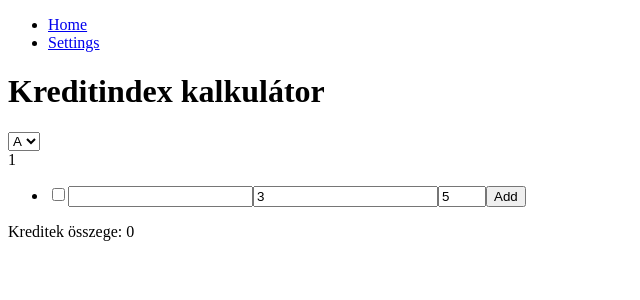
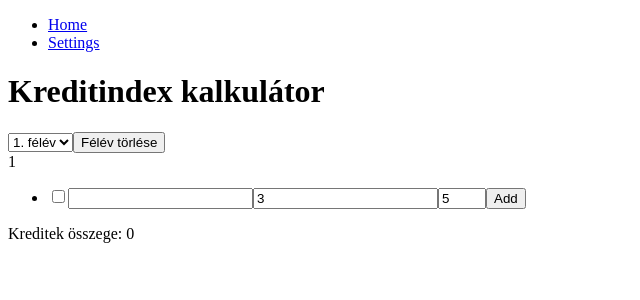
Before and after one commit to janosnagygyorgy/kredit-v2, a React (Vite) app: page /home in a window 1280 px wide. Shown: the top 300 px of the page, without its empty margins (0-640 px from the left). Built offline with nearby package versions, Linux system fonts and the light colour scheme.

Commit message:
Add delete semester button

```diff
--- a/src/components/SemesterSelect.tsx
+++ b/src/components/SemesterSelect.tsx
@@ -1,11 +1,17 @@
+import { v4 } from "uuid";
+
 interface SemesterSelectProps {
+  options: string[];
   selectedSemester: string;
   onChangeSelectedSemester: (selectedSemester: string) => void;
+  onDeleteSemester: (semesterToDelete: string) => void;
 }
 
 function SemesterSelect({
+  options,
   selectedSemester,
   onChangeSelectedSemester,
+  onDeleteSemester,
 }: SemesterSelectProps) {
   function handleSemesterChange(event: React.ChangeEvent<HTMLSelectElement>) {
     onChangeSelectedSemester(event.target.value);
@@ -14,10 +20,15 @@ function SemesterSelect({
   return (
     <>
       <select value={selectedSemester} onChange={handleSemesterChange}>
-        <option value="1">A</option>
-        <option value="2">B</option>
-        <option value="3">C</option>
+        {options.map((option) => (
+          <option key={v4()} value={option}>
+            {option}. félév
+          </option>
+        ))}
       </select>
+      <button onClick={() => onDeleteSemester(selectedSemester)}>
+        Félév törlése
+      </button>
       <div>{selectedSemester}</div>
     </>
   );
--- a/src/pages/Home.tsx
+++ b/src/pages/Home.tsx
@@ -5,6 +5,7 @@ import type StorageService from "../services/StorageService";
 import SubjectList from "../components/SubjectList";
 import StatisticsDisplay from "../components/StatisticsDisplay";
 import SemesterSelect from "../components/SemesterSelect";
+import type { StoredData } from "../interfaces/StoredData";
 
 interface HomeProps {
   calculatorService: CalculatorService;
@@ -27,19 +28,30 @@ function Home({ calculatorService, storageService }: HomeProps) {
 
   calculatorService.load(data, selectedSemester);
 
-  function changeSemester(selectedSemester: string) {
+  function changeSemester(selectedSemester: string): void {
     setSelectedSemester(() => selectedSemester);
     setSubjects(() => data[selectedSemester]);
   }
 
-  function addSubject(subject: Subject) {
+  function deleteSemester(semesterToDelete: string): void {
+    const newData: StoredData = Object.keys(data)
+      .filter((key) => key != semesterToDelete)
+      .reduce((accObj, key) => {
+        accObj[key] = data[key];
+        return accObj;
+      }, {} as StoredData);
+    setData(() => newData);
+    changeSemester(Object.keys(newData)[0]); // TODO: handle empty data
+  }
+
+  function addSubject(subject: Subject): void {
     if (subject.credit < 0 || subject.grade < 1 || subject.grade > 5) {
       return;
     }
     setSubjects((s) => [subject, ...s]);
   }
 
-  function updateSubject(subjectId: string, subject: Subject) {
+  function updateSubject(subjectId: string, subject: Subject): void {
     if (subject.credit < 0 || subject.grade < 1 || subject.grade > 5) {
       return;
     }
@@ -48,7 +60,7 @@ function Home({ calculatorService, storageService }: HomeProps) {
     );
   }
 
-  function deleteSubject(subjectId: string) {
+  function deleteSubject(subjectId: string): void {
     setSubjects((s) => s.filter((subject) => subject.id !== subjectId));
   }
 
@@ -56,8 +68,10 @@ function Home({ calculatorService, storageService }: HomeProps) {
     <>
       <h1>Kreditindex kalkulátor</h1>
       <SemesterSelect
+        options={Object.keys(data)}
         selectedSemester={selectedSemester}
         onChangeSelectedSemester={changeSemester}
+        onDeleteSemester={deleteSemester}
       />
       <SubjectList
         subjects={subjects}
--- a/src/services/StorageService.ts
+++ b/src/services/StorageService.ts
@@ -8,14 +8,14 @@ class StorageService {
 
   public getData(): StoredData {
     const data = localStorage.getItem("data");
-    console.log(data);
-    if (data === null) return { "1": [] };
+    if (data === null) return { "1": [], "2": [], "3": [] };
     return JSON.parse(data);
   }
 
   public saveData(data: StoredData, selectedSemester: string): void {
     localStorage.setItem("data", JSON.stringify(data));
     localStorage.setItem("selectedSemester", selectedSemester);
+    console.log(data);
   }
 }
 
```
